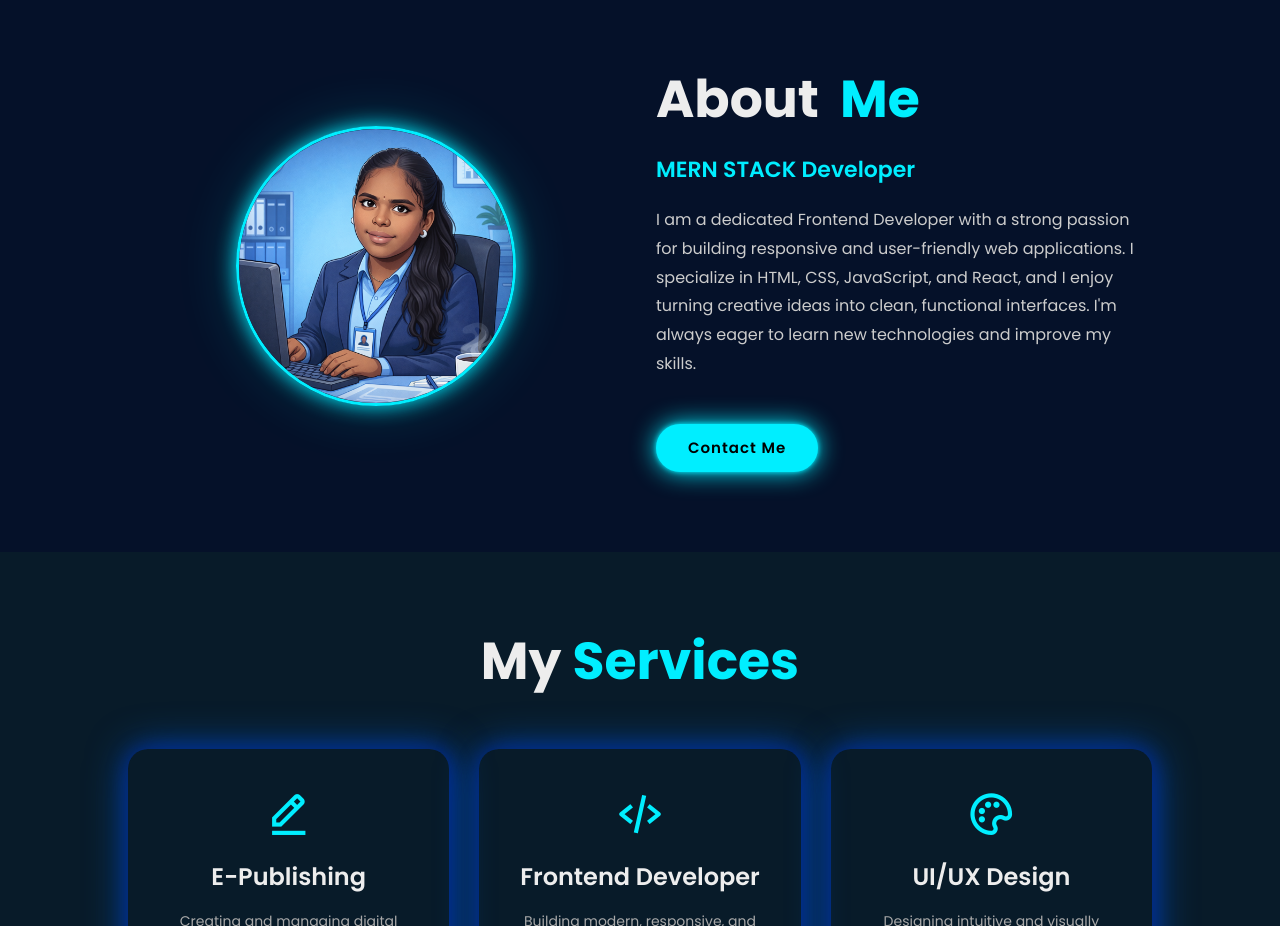
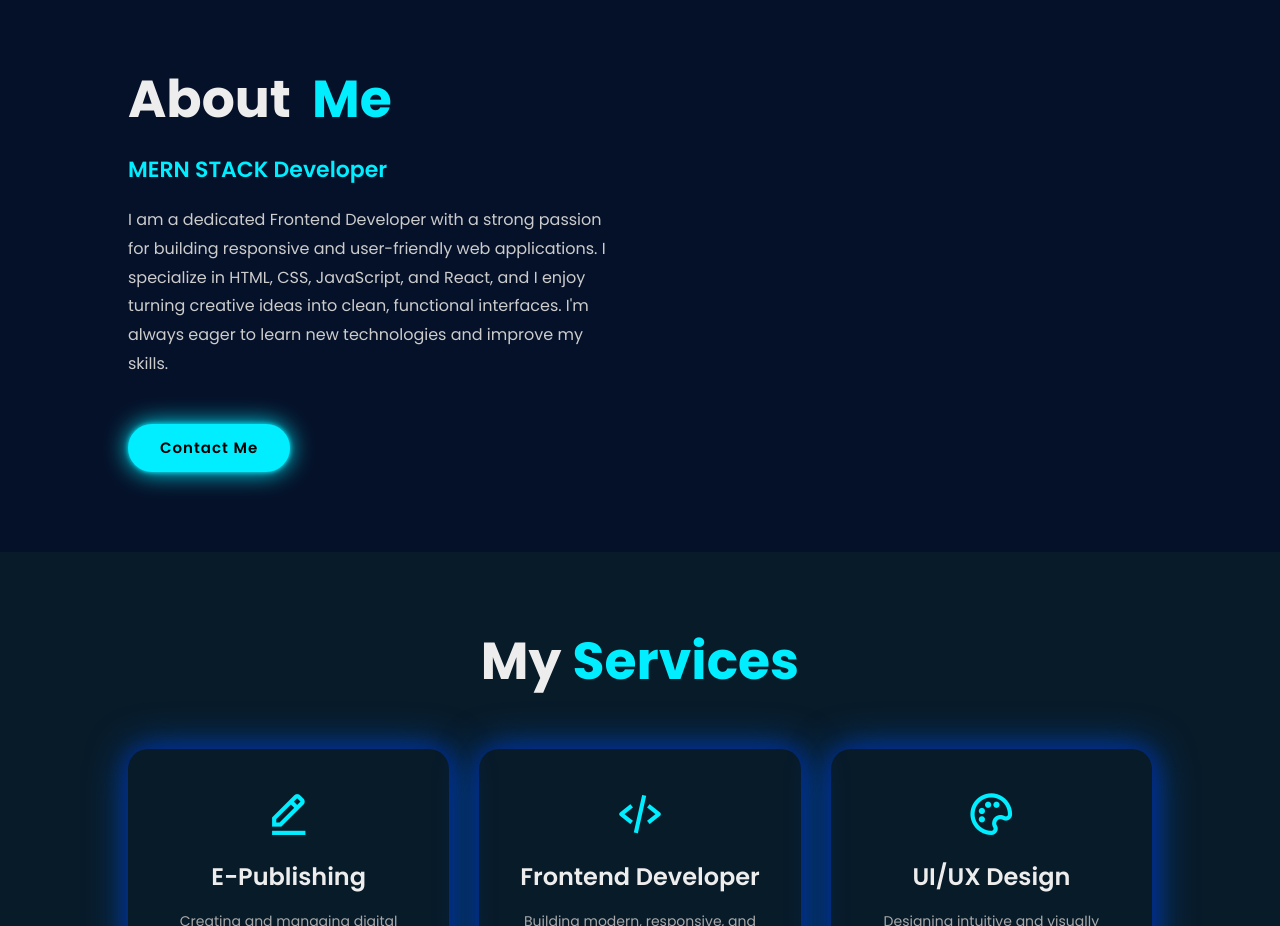
Before and after one commit to snekamuthirulan-hub/portfolio, a React (Vite) app: page / in a window 1280 px wide. Shown: the part 820-1746 px from the top of the page. Built offline with nearby package versions, Linux system fonts and the light colour scheme.

Commit message:
14/04/26 img edit

```diff
--- a/src/App.jsx
+++ b/src/App.jsx
@@ -279,9 +279,6 @@ const Home = () => {
 /** About section */
 const About = () => (
   <section className="about" id="about">
-    <div className="about-img">
-      <img src="/sneka.png" alt="About Sneka" />
-    </div>
     <div className="about-text">
       <h2>About <span>Me</span></h2>
       <h4>MERN STACK Developer</h4>
```
